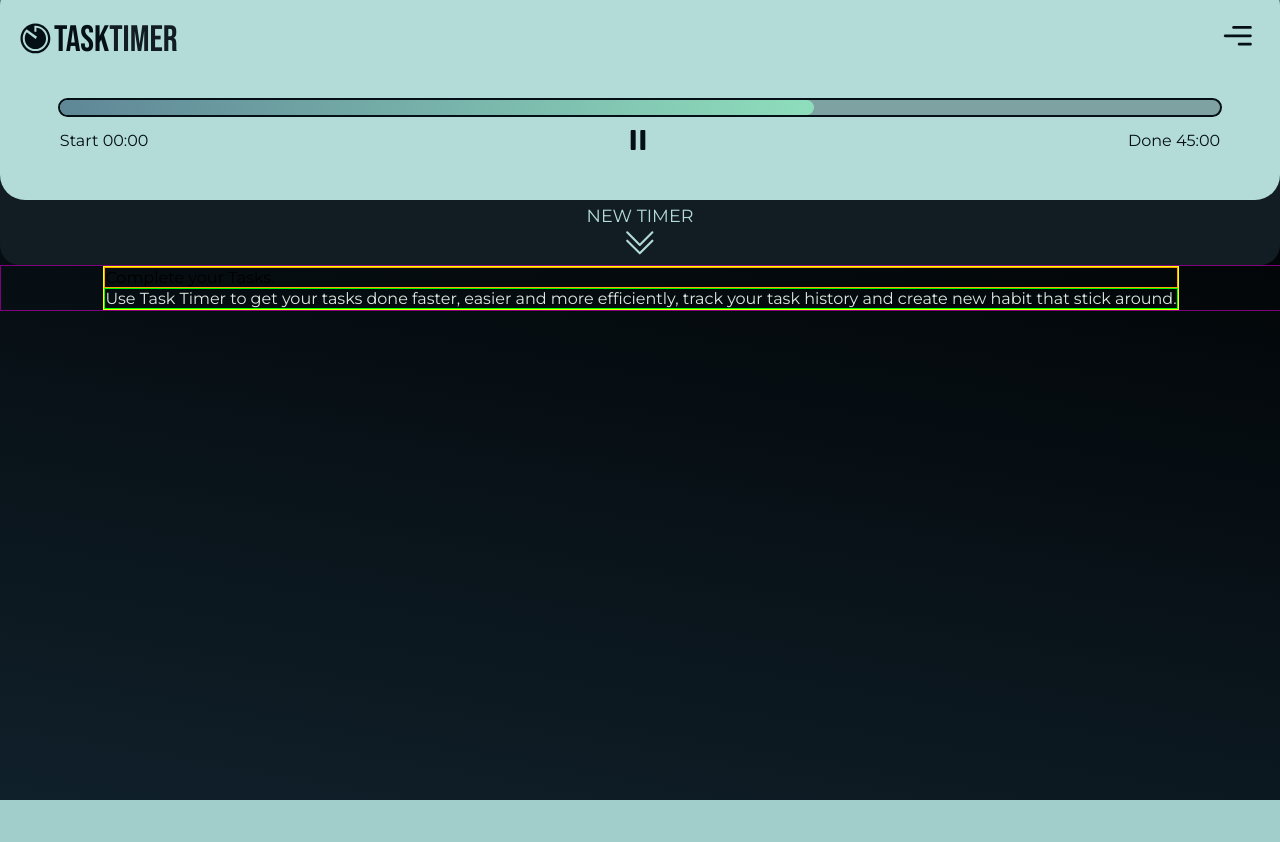
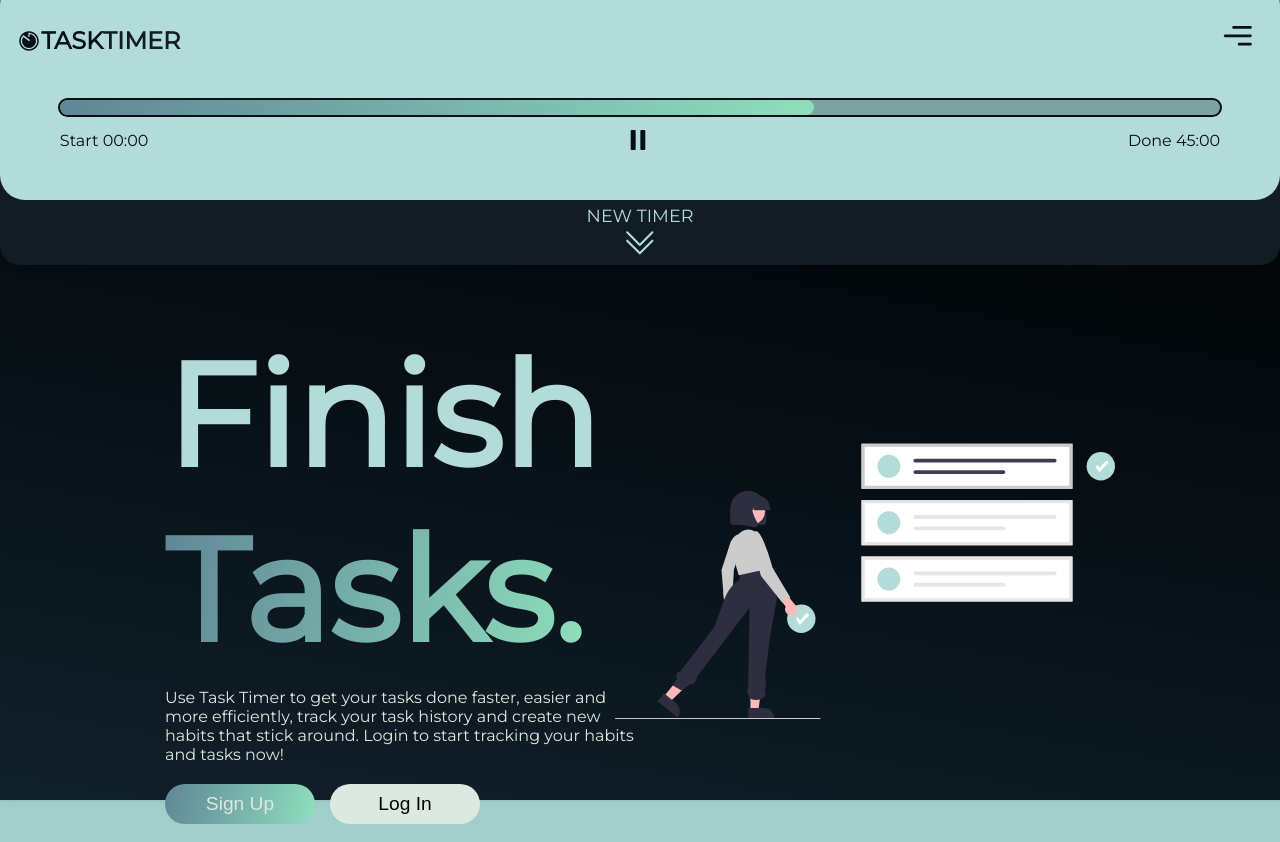
Before and after one commit to sseans/react-study-timer, a React (Create React App) app: page / in a window 1280 px wide. Before the commit the page ends 800 px from the top, so only its background shows below. Built offline with nearby package versions, Linux system fonts and the light colour scheme.

Commit message:
styling changes

```diff
--- a/src/Components/HeroLogin/HeroLogin.css
+++ b/src/Components/HeroLogin/HeroLogin.css
@@ -3,19 +3,100 @@
   height: fit-content;
   display: flex;
   justify-content: center;
-  border: purple 1px solid;
 }
 
 .hero__wrapper {
+  margin-top: 50px;
   max-width: 1300px;
-  border: yellow 1px solid;
+  display: flex;
+  justify-content: center;
+  align-items: center;
+}
+
+.hero__left {
+}
+
+.hero__right {
+  padding-top: 10px;
 }
 
 .hero__heading {
-  border: orange 1px solid;
+  height: fit-content;
+  color: #b3dbd8;
+  font-size: 9rem;
+  max-width: 500px;
+  font-weight: bold;
+}
+
+.hero__heading span {
+  font-size: 9rem;
+  background: linear-gradient(
+    281deg,
+    rgb(142, 222, 188),
+    rgb(131, 200, 179),
+    rgb(119, 178, 170),
+    rgb(107, 156, 160),
+    rgb(95, 135, 151)
+  );
+  -webkit-background-clip: text;
+  -webkit-text-fill-color: transparent;
 }
 
 .hero__text {
+  margin-top: 10px;
   color: #dce9e1;
-  border: lime 1px solid;
+  height: fit-content;
 }
+
+.hero__buttontextcontainer {
+  padding-right: 10px;
+  max-width: 480px;
+  display: flex;
+  flex-direction: column;
+  justify-content: center;
+}
+
+.hero__wrapper button {
+  width: 150px;
+  height: 40px;
+  font-size: 1.2rem;
+  background-color: #dce9e1;
+  cursor: pointer;
+  margin: 5px;
+  margin-left: 0;
+  border-radius: 20px;
+  border: none;
+  outline: none;
+  margin-top: 20px;
+}
+
+.hero__buttons {
+  display: flex;
+  justify-content: space-between;
+  width: 320px;
+}
+
+.hero__button1 {
+  background: linear-gradient(
+    281deg,
+    rgb(142, 222, 188),
+    rgb(131, 200, 179),
+    rgb(119, 178, 170),
+    rgb(107, 156, 160),
+    rgb(95, 135, 151)
+  );
+  color: #dce9e1;
+  margin-right: 20px;
+}
+
+.hero__svg {
+  max-width: 500px;
+  margin-left: -50px;
+  overflow: hidden;
+}
+
+@media screen and (max-width: 1025px) {
+  .hero__wrapper {
+    flex-direction: column;
+  }
+}
--- a/src/Components/HeroLogin/HeroLogin.js
+++ b/src/Components/HeroLogin/HeroLogin.js
@@ -5,11 +5,175 @@ export default function HeroLogin() {
   return (
     <div className="hero">
       <div className="hero__wrapper">
-        <div className="hero__heading">Complete your Tasks.</div>
-        <div className="hero__text">
-          Use Task Timer to get your tasks done faster, easier and more
-          efficiently, track your task history and create new habit that stick
-          around.
+        <div className="hero__left">
+          <div className="hero__heading">
+            Finish <span>Tasks.</span>
+          </div>
+          <div className="hero__buttontextcontainer">
+            <div className="hero__text">
+              Use Task Timer to get your tasks done faster, easier and more
+              efficiently, track your task history and create new habits that
+              stick around. Login to start tracking your habits and tasks now!
+            </div>
+            <div className="hero__buttons">
+              <button className="hero__button1">Sign Up</button>
+              <button className="hero__button2">Log In</button>
+            </div>
+          </div>
+        </div>
+        <div className="hero__right">
+          <svg
+            class="hero__svg"
+            id="a1a48bd0-b94d-454b-8aaf-a1478b85e7f7"
+            data-name="Layer 1"
+            xmlns="http://www.w3.org/2000/svg"
+            width="931.56299"
+            height="512.801"
+            viewBox="0 0 931.56299 512.801"
+          >
+            <circle cx="347.12667" cy="325.96388" r="26.43632" fill="#B3DBD8" />
+            <polygon
+              points="344.607 337.123 336.695 326.95 341.296 323.371 345.043 328.188 357.699 314.827 361.932 318.837 344.607 337.123"
+              fill="#fff"
+            />
+            <path
+              d="M986.01772,278.199h-393v-84h393Z"
+              transform="translate(-133.7185 -194.199)"
+              fill="#fff"
+            />
+            <circle cx="510.22347" cy="42" r="21.33847" fill="#B3DBD8" />
+            <path
+              d="M693.22364,221.97335a3.55641,3.55641,0,0,0,0,7.11282H952.883a3.55642,3.55642,0,0,0,0-7.11282Z"
+              transform="translate(-133.7185 -194.199)"
+              fill="#3f3d56"
+            />
+            <path
+              d="M693.22364,243.31177a3.55641,3.55641,0,0,0-.015,7.11281H857.368a3.55641,3.55641,0,1,0,0-7.11281Z"
+              transform="translate(-133.7185 -194.199)"
+              fill="#3f3d56"
+            />
+            <path
+              d="M986.01772,278.199h-393v-84h393Zm-387-6h381v-72h-381Z"
+              transform="translate(-133.7185 -194.199)"
+              fill="#ccc"
+            />
+            <path
+              d="M986.01772,383.199h-393v-84h393Z"
+              transform="translate(-133.7185 -194.199)"
+              fill="#fff"
+            />
+            <circle cx="510.22347" cy="147" r="21.33847" fill="#B3DBD8" />
+            <path
+              d="M693.22364,326.97335a3.55641,3.55641,0,0,0,0,7.11282H952.883a3.55642,3.55642,0,0,0,0-7.11282Z"
+              transform="translate(-133.7185 -194.199)"
+              fill="#e6e6e6"
+            />
+            <path
+              d="M693.22364,348.31177a3.55641,3.55641,0,0,0-.015,7.11281H857.368a3.55641,3.55641,0,1,0,0-7.11281Z"
+              transform="translate(-133.7185 -194.199)"
+              fill="#e6e6e6"
+            />
+            <path
+              d="M986.01772,383.199h-393v-84h393Zm-387-6h381v-72h-381Z"
+              transform="translate(-133.7185 -194.199)"
+              fill="#e6e6e6"
+            />
+            <path
+              d="M986.01772,488.199h-393v-84h393Z"
+              transform="translate(-133.7185 -194.199)"
+              fill="#fff"
+            />
+            <circle cx="510.22347" cy="252" r="21.33847" fill="#B3DBD8" />
+            <path
+              d="M693.22364,431.97335a3.55641,3.55641,0,0,0,0,7.11282H952.883a3.55642,3.55642,0,0,0,0-7.11282Z"
+              transform="translate(-133.7185 -194.199)"
+              fill="#e6e6e6"
+            />
+            <path
+              d="M693.22364,453.31177a3.55641,3.55641,0,0,0-.015,7.11281H857.368a3.55641,3.55641,0,1,0,0-7.11281Z"
+              transform="translate(-133.7185 -194.199)"
+              fill="#e6e6e6"
+            />
+            <path
+              d="M986.01772,488.199h-393v-84h393Zm-387-6h381v-72h-381Z"
+              transform="translate(-133.7185 -194.199)"
+              fill="#e6e6e6"
+            />
+            <path
+              d="M334.47656,508.12823a9.97931,9.97931,0,0,1,3.22535-14.95832L335.618,470.46084l13.49137-4.63223,2.49246,32.11093a10.03341,10.03341,0,0,1-17.12527,10.18869Z"
+              transform="translate(-133.7185 -194.199)"
+              fill="#ffb8b8"
+            />
+            <path
+              d="M348.96005,377.79135s9.25835-19.42981,17.48513-12.59513-11.2788,64.28457-11.2788,64.28457l-2.96666,55.77082-15.63538-1.5628-4.42059-54.336Z"
+              transform="translate(-133.7185 -194.199)"
+              fill="#ccc"
+            />
+            <polygon
+              points="91.056 471.047 102.662 480.442 144.423 440.146 127.294 426.28 91.056 471.047"
+              fill="#ffb8b8"
+            />
+            <path
+              d="M224.88113,659.06021l22.85715,18.50239.00092.00075a18.74161,18.74161,0,0,1,2.77431,26.35741l-.38318.47334-37.42364-30.29388Z"
+              transform="translate(-133.7185 -194.199)"
+              fill="#2f2e41"
+            />
+            <polygon
+              points="252.357 497.127 267.289 497.127 274.393 439.53 252.354 439.531 252.357 497.127"
+              fill="#ffb8b8"
+            />
+            <path
+              d="M382.26623,686.45109l29.40727-.00118h.00119a18.74161,18.74161,0,0,1,18.74062,18.74031v.609l-48.14818.00178Z"
+              transform="translate(-133.7185 -194.199)"
+              fill="#2f2e41"
+            />
+            <path
+              d="M412.27729,421.309s28.01383,34.1038,21.92386,68.2076-10.96193,59.68164-10.96193,59.68164l-9.74394,76.73354s3.654,20.89769-1.218,26.28275c0,0,7.308,12.693-6.09,17.565s-20.627-1.68313-20.627-1.68313-9.82287-14.15077-3.7329-17.80475l2.56545-150.58774L286.824,627.1498s-1.79342,15.50264-14.29463,15.66827l-14.93719,11.12757-17.0519-9.744,8.52595-10.96193s-4.872-12.17993,6.09-14.61591l63.33562-82.82351,15.83391-42.62975s8.52595-32.8858,31.66781-46.28372V432.6306Z"
+              transform="translate(-133.7185 -194.199)"
+              fill="#2f2e41"
+            />
+            <path
+              d="M364.16657,362.23637l0,0a23.25794,23.25794,0,0,1,30.656-4.32849l1.01179.67453,0,0A89.77768,89.77768,0,0,1,416.8508,401.853l4.56143,24.937L364.16657,439.1905l-13.42025-46.284a26.14871,26.14871,0,0,1,13.42023-30.67011Z"
+              transform="translate(-133.7185 -194.199)"
+              fill="#ccc"
+            />
+            <path
+              d="M458.21768,513.43011a11.42107,11.42107,0,0,1-6.51527-16.25582l-16.51369-20.21048L445.023,463.933l22.91966,28.86864a11.483,11.483,0,0,1-9.725,20.62849Z"
+              transform="translate(-133.7185 -194.199)"
+              fill="#ffb8b8"
+            />
+            <path
+              d="M388.52643,380.50627s-3.654-24.35986,8.526-23.14187,30.44981,68.2076,30.44981,68.2076L460.388,480.38167l-15.83391,8.526-38.97576-48.71971Z"
+              transform="translate(-133.7185 -194.199)"
+              fill="#ccc"
+            />
+            <path
+              d="M410.83066,344.89318h-58a4.50508,4.50508,0,0,1-4.5-4.5v-25a33.5,33.5,0,0,1,67,0v25A4.50508,4.50508,0,0,1,410.83066,344.89318Z"
+              transform="translate(-133.7185 -194.199)"
+              fill="#2f2e41"
+            />
+            <circle cx="254.99606" cy="125.55118" r="24.56103" fill="#ffb8b8" />
+            <path
+              d="M423.256,317.89318H392.34632l-.317-5.0918-1.58477,5.0918h-4.75942l-.62812-10.0918-3.141,10.0918h-9.20925v-.5c0-14.61231,10.36059-26.5,23.09557-26.5h4.35791c12.735,0,23.09578,11.88769,23.09578,26.5Z"
+              transform="translate(-133.7185 -194.199)"
+              fill="#2f2e41"
+            />
+            <path
+              d="M393.62553,349.55993a7.43613,7.43613,0,0,1-1.12823-.087l-36.79061-5.66667V305.4864a14.75984,14.75984,0,0,1,14.75984-14.75984h25.73955l-1.00268,1.02053C381.253,305.95,391.763,328.98021,399.26945,341.444a4.9119,4.9119,0,0,1-.49909,5.82127A6.68354,6.68354,0,0,1,393.62553,349.55993Z"
+              transform="translate(-133.7185 -194.199)"
+              fill="#2f2e41"
+            />
+            <circle cx="905.12667" cy="41.96388" r="26.43632" fill="#B3DBD8" />
+            <polygon
+              points="902.607 53.123 894.695 42.95 899.296 39.371 903.043 44.188 915.699 30.827 919.932 34.837 902.607 53.123"
+              fill="#fff"
+            />
+            <path
+              d="M515.7185,707h-381a1,1,0,1,1,0-2h381a1,1,0,0,1,0,2Z"
+              transform="translate(-133.7185 -194.199)"
+              fill="#ccc"
+            />
+          </svg>
         </div>
       </div>
     </div>
--- a/src/Components/TimerNavbar/TimerNavbar.css
+++ b/src/Components/TimerNavbar/TimerNavbar.css
@@ -29,15 +29,17 @@
 
 .timernav__title {
   width: fit-content;
-  font-size: 2.3rem;
-  font-family: "Bebas Neue", cursive;
+  font-size: 1.5rem;
+  font-weight: bold;
+  text-transform: uppercase;
   display: flex;
   justify-content: center;
   align-items: center;
 }
 
 .timernav__title svg {
-  padding-bottom: 4px;
+  padding-top: 2px;
+  padding-bottom: -5px;
 }
 
 .timernav__title span {
```
Also changed, not shown: src/Images/undraw_To_do_re_jaef.svg (added).
